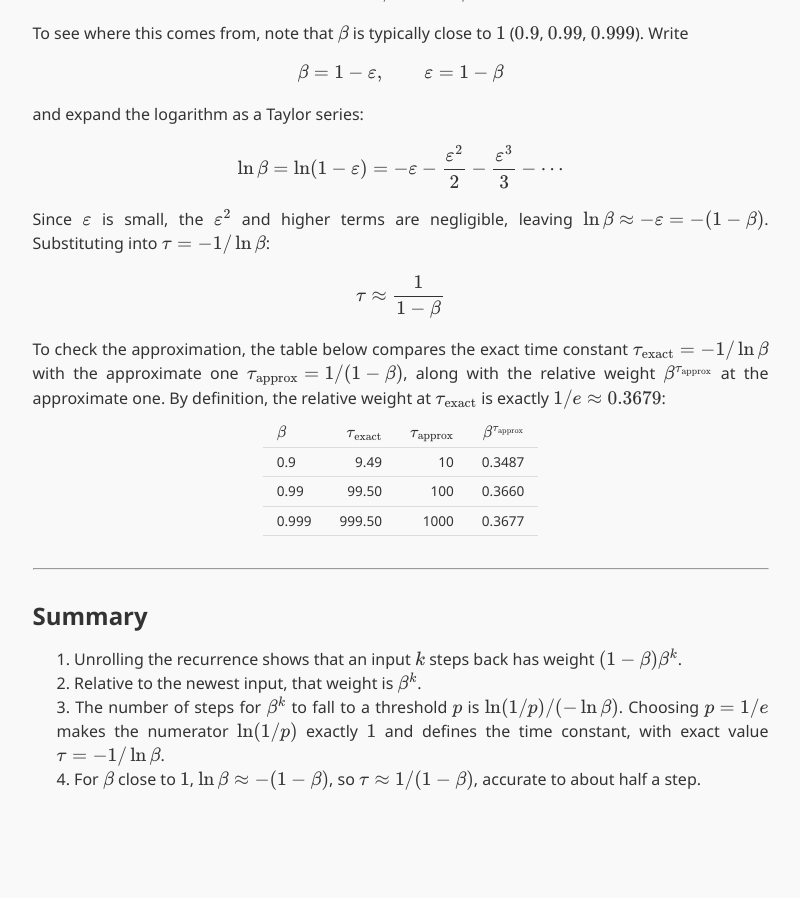
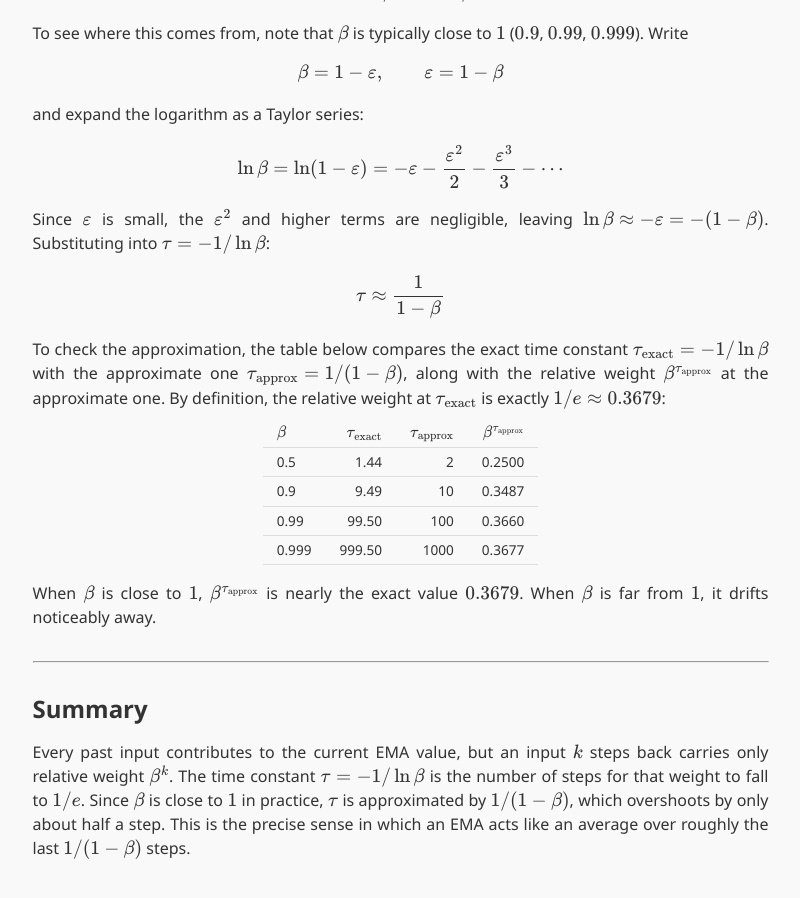
Before and after one commit to wyatthoho/wyatthoho.github.io, a Jekyll site: the page built from _ml_notes/deriving-effective-memory-length.md, in a window 1280 px wide and 900 px high, scrolled down 2263 px. Shown: the whole window, without its empty margins (232-1032 px from the left). Built offline with Jekyll 4.4.1, drawn with Linux system fonts in a browser that asks for light colours; before the commit the page ends 3102 px from its top, so only the background shows below that.

Commit message:
Replace memory-length summary list with prose and note when the approximation breaks down
Add a beta = 0.5 row to the accuracy table and a sentence contrasting
beta near 1 with beta far from 1.

Co-Authored-By: Claude Opus 5.5 <noreply@anthropic.com>

```diff
--- a/_ml_notes/deriving-effective-memory-length.md
+++ b/_ml_notes/deriving-effective-memory-length.md
@@ -94,15 +94,15 @@ To check the approximation, the table below compares the exact time constant $\t
 
 | $\beta$ | $\tau_{\text{exact}}$ | $\tau_{\text{approx}}$ | $\beta^{\tau_{\text{approx}}}$ |
 |---|---|---|---|
+| 0.5 | 1.44 | 2 | 0.2500 |
 | 0.9 | 9.49 | 10 | 0.3487 |
 | 0.99 | 99.50 | 100 | 0.3660 |
 | 0.999 | 999.50 | 1000 | 0.3677 |
+
+When $\beta$ is close to $1$, $\beta^{\tau_{\text{approx}}}$ is nearly the exact value $0.3679$. When $\beta$ is far from $1$, it drifts noticeably away.
 
 ---
 
 ## Summary
 
-1. Unrolling the recurrence shows that an input $k$ steps back has weight $(1-\beta)\beta^k$.
-2. Relative to the newest input, that weight is $\beta^k$.
-3. The number of steps for $\beta^k$ to fall to a threshold $p$ is $\ln(1/p)/(-\ln\beta)$. Choosing $p=1/e$ makes the numerator $\ln(1/p)$ exactly $1$ and defines the time constant, with exact value $\tau = -1/\ln\beta$.
-4. For $\beta$ close to $1$, $\ln\beta \approx -(1-\beta)$, so $\tau \approx 1/(1-\beta)$, accurate to about half a step.
+Every past input contributes to the current EMA value, but an input $k$ steps back carries only relative weight $\beta^k$. The time constant $\tau = -1/\ln\beta$ is the number of steps for that weight to fall to $1/e$. Since $\beta$ is close to $1$ in practice, $\tau$ is approximated by $1/(1-\beta)$, which overshoots by only about half a step. This is the precise sense in which an EMA acts like an average over roughly the last $1/(1-\beta)$ steps.
```
